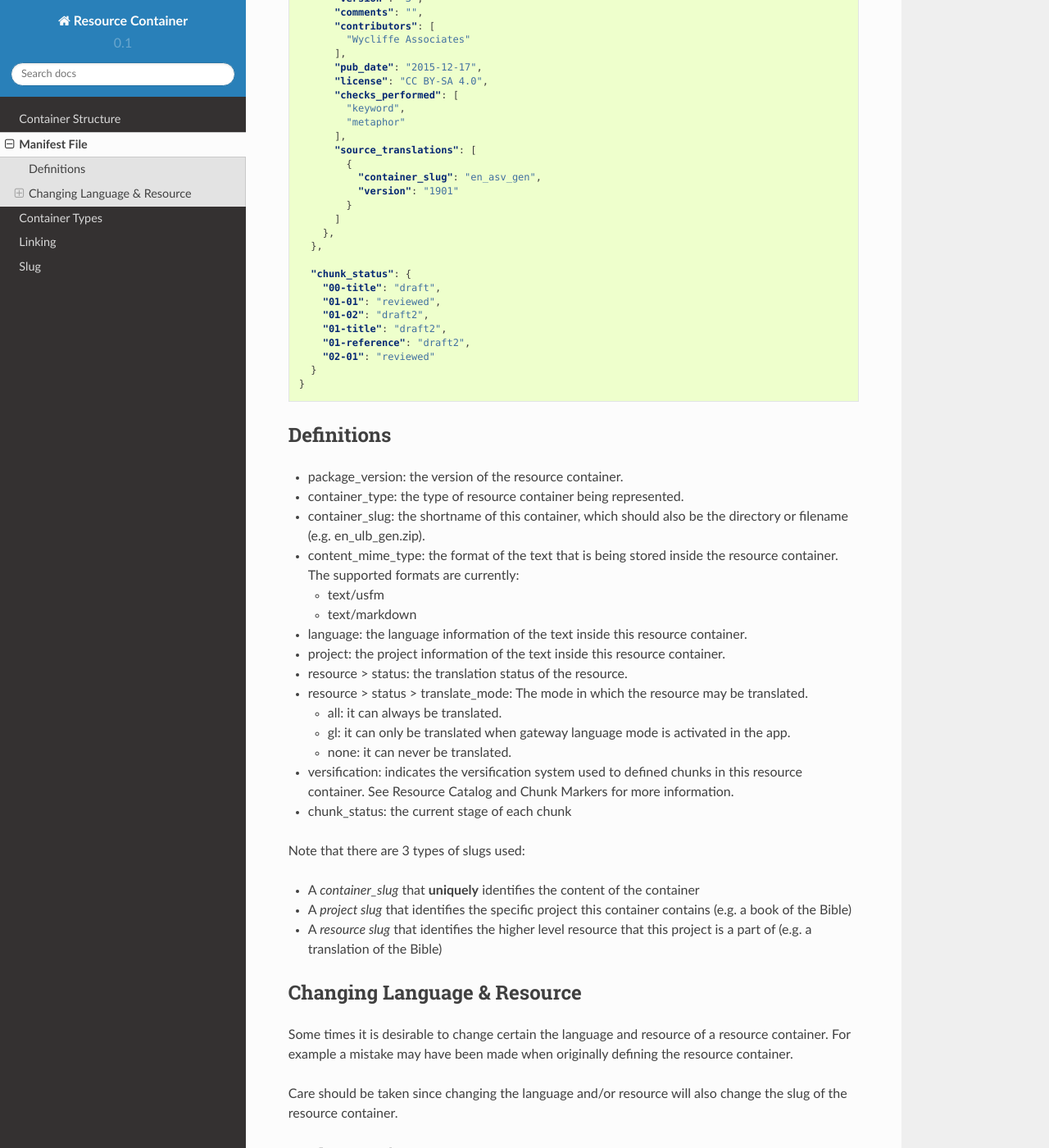
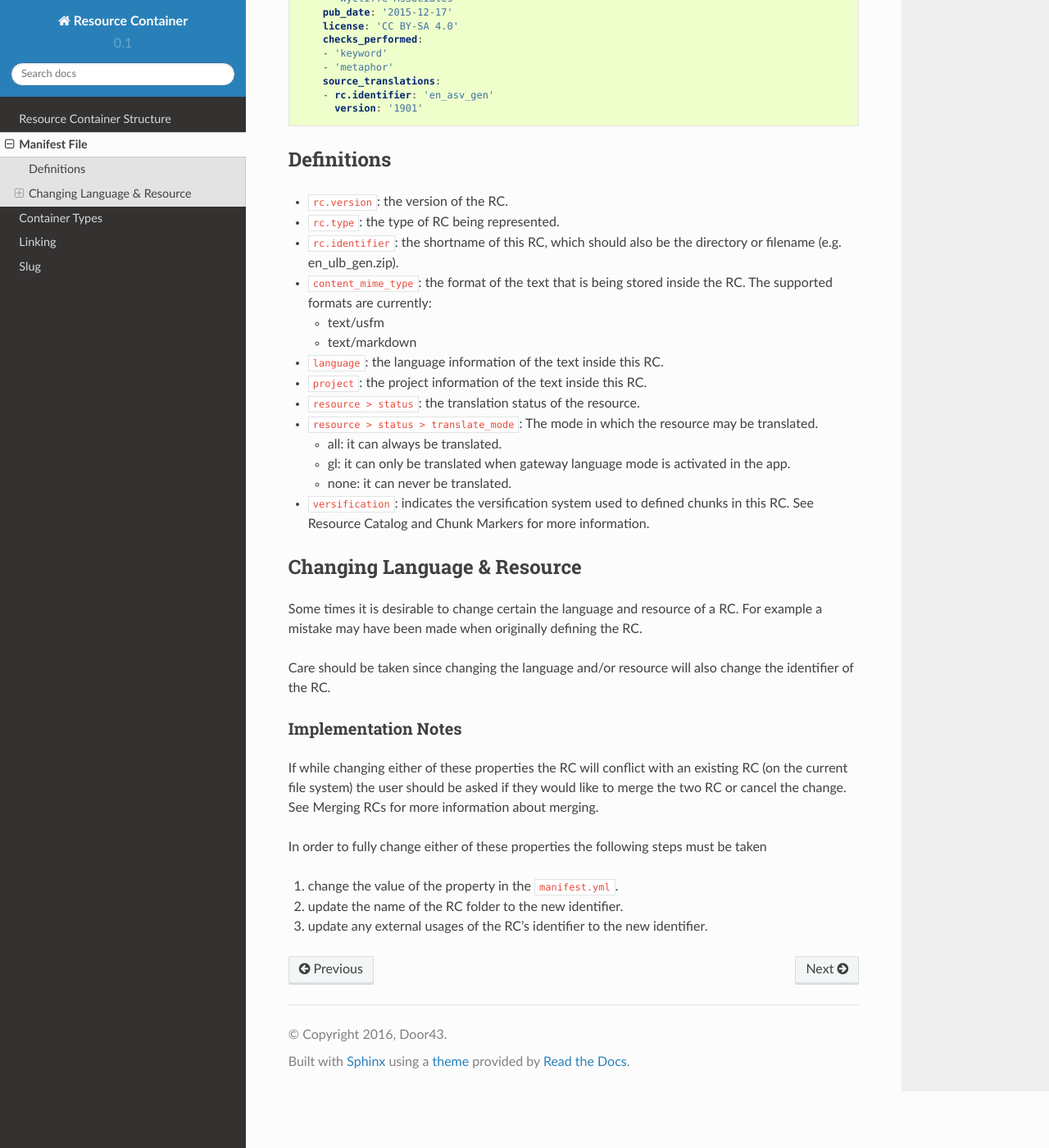
Before and after one commit to unfoldingWord-dev/Resource-Container, a Sphinx documentation site: the page built from docs/manifest.rst, in a window 1280 px wide and 1400 px high, scrolled down 927 px. Shown: the whole window at 82% size. Built offline with Sphinx 7.4.7 and the Read the Docs theme 2.0.0, drawn with Linux system fonts in a browser that asks for light colours; some of the changed text lies outside the part shown.

Commit message:
fixes #15, updated references of resource containers to RC, updated references to slugs

```diff
--- a/docs/container_types.rst
+++ b/docs/container_types.rst
@@ -143,7 +143,7 @@ The video mime type should be specified in the config.yml.
 Help (help)
 -----------
 
-A helpful resource to supplement chunks in a book. e.g. notes or questions. Currently all help resource containers must use the markdown format.
+A helpful resource to supplement chunks in a book. e.g. notes or questions. Currently all help RCs must use the markdown format.
 
 Each chunk contains one or more helps which correlate to the corresponding chunk in a book resource:
 
@@ -212,7 +212,7 @@ Examples are tricky because a dict may be referenced by many different resources
 Manual (man)
 ------------
 
-A user manual. For now manual resource containers must use the markdown format.
+A user manual. For now manual RCs must use the markdown format.
 
 Manuals are a collection of modules (articles):
 
--- a/docs/manifest.rst
+++ b/docs/manifest.rst
@@ -6,119 +6,90 @@ Manifest File
 
 Resource Containers (RCs) have a manifest.yml that describes it's content and structure.
 
-.. code-block:: json
+.. code-block:: yaml
 
-    {
-      "package_version": "0.2",
-      "container_type": "book",
-      "container_slug": "en_ulb_gen_book",
-      "modified_at": 20151222120130,
-      "content_mime_type": "text/usfm",
-      "versification": "kjv",
+    ---
+    rc.version: '0.2'
+    rc.type: 'book'
+    rc.identifier: 'en_ulb_gen_book'
 
-      "language": {
-        "ietf": "en",
-        "name": "English",
-        "dir": "ltr"
-      },
+    content_mime_type: 'text/usfm'
+    modified_at: 20151222120130
+    versification: 'kjv'
 
-      "project": {
-        "slug": "gen",
-        "name": "Genesis",
-        "desc": "",
-        "icon": "",
-        "sort": 1,
-        "categories": [
-          "bible-ot"
-        ]
-      },
+    language:
+      ietf: 'en'
+      name: 'English'
+      dir: 'ltr'
 
-      "resource": {
-        "slug": "ulb",
-        "name": "Unlocked Literal Bible",
-        "translate_mode": "all",
-        "status": {
-          "checking_entity": [
-            "Wycliffe Associates"
-          ],
-          "checking_level": "3",
-          "version": "3",
-          "comments": "",
-          "contributors": [
-            "Wycliffe Associates"
-          ],
-          "pub_date": "2015-12-17",
-          "license": "CC BY-SA 4.0",
-          "checks_performed": [
-            "keyword",
-            "metaphor"
-          ],
-          "source_translations": [
-            {
-              "container_slug": "en_asv_gen",
-              "version": "1901"
-            }
-          ]
-        },
-      },
+    project:
+      slug: 'gen'
+      name: 'Genesis'
+      desc: ''
+      icon: ''
+      sort: 1
+      categories:
+      - 'bible-ot'
 
-      "chunk_status": {
-        "00-title": "draft",
-        "01-01": "reviewed",
-        "01-02": "draft2",
-        "01-title": "draft2",
-        "01-reference": "draft2",
-        "02-01": "reviewed"
-      }
-    }
-
+    resource:
+      slug: 'ulb'
+      name: 'Unlocked Literal Bible'
+      translate_mode: 'all'
+      status:
+        checking_entity:
+        - 'Wycliffe Associates'
+        checking_level: '3'
+        version: '3'
+        comments: ''
+        contributors:
+        - 'Wycliffe Associates'
+        pub_date: '2015-12-17'
+        license: 'CC BY-SA 4.0'
+        checks_performed:
+        - 'keyword'
+        - 'metaphor'
+        source_translations:
+        - rc.identifier: 'en_asv_gen'
+          version: '1901'
 
 .. _manifest-definitions:
 Definitions
 -----------
 
-- package_version: the version of the resource container.
-- container_type: the type of resource container being represented.
-- container_slug: the shortname of this container, which should also be the directory or filename (e.g. en_ulb_gen.zip).
-- content_mime_type: the format of the text that is being stored inside the resource container. The supported formats are currently:
+- ``rc.version``: the version of the RC.
+- ``rc.type``: the type of RC being represented.
+- ``rc.identifier``: the shortname of this RC, which should also be the directory or filename (e.g. en_ulb_gen.zip).
+- ``content_mime_type``: the format of the text that is being stored inside the RC. The supported formats are currently:
 
   - text/usfm
   - text/markdown
 
-- language: the language information of the text inside this resource container.
-- project: the project information of the text inside this resource container.
-- resource > status: the translation status of the resource.
-- resource > status > translate_mode: The mode in which the resource may be translated.
+- ``language``: the language information of the text inside this RC.
+- ``project``: the project information of the text inside this RC.
+- ``resource > status``: the translation status of the resource.
+- ``resource > status > translate_mode``: The mode in which the resource may be translated.
 
   - all: it can always be translated.
   - gl: it can only be translated when gateway language mode is activated in the app.
   - none: it can never be translated.
 
-- versification: indicates the versification system used to defined chunks in this resource container. See Resource Catalog and Chunk Markers for more information.
-- chunk_status: the current stage of each chunk
-
-Note that there are 3 types of slugs used:
-
-- A *container_slug* that **uniquely** identifies the content of the container
-- A *project slug* that identifies the specific project this container contains (e.g. a book of the Bible)
-- A *resource slug* that identifies the higher level resource that this project is a part of (e.g. a translation of the Bible)
-
+- ``versification``: indicates the versification system used to defined chunks in this RC. See Resource Catalog and Chunk Markers for more information.
 
 .. _manifest-changing-lang:
 Changing Language & Resource
-------------------------------
+----------------------------
 
-Some times it is desirable to change certain the language and resource of a resource container. For example a mistake may have been made when originally defining the resource container.
+Some times it is desirable to change certain the language and resource of a RC. For example a mistake may have been made when originally defining the RC.
 
-Care should be taken since changing the language and/or resource will also change the slug of the resource container.
+Care should be taken since changing the language and/or resource will also change the identifier of the RC.
 
 Implementation Notes
 ~~~~~~~~~~~~~~~~~~~~
 
-If while changing either of these properties the resource container will conflict with an existing resource container (on the current file system) the user should be asked if they would like to merge the two resource containers or cancel the change. See Merging Resource Containers for more information about merging.
+If while changing either of these properties the RC will conflict with an existing RC (on the current file system) the user should be asked if they would like to merge the two RC or cancel the change. See Merging RCs for more information about merging.
 
 In order to fully change either of these properties the following steps must be taken
 
-1. change the value of the property in the package.json.
-2. update the name of the resource container folder to the new slug.
-3. update any external usages of the resource container's slug to the new slug.
+1. change the value of the property in the ``manifest.yml``.
+2. update the name of the RC folder to the new identifier.
+3. update any external usages of the RC's identifier to the new identifier.
```
Also changed, not shown: docs/linking.rst (+7 -7 lines), docs/structure.rst (+12 -12 lines).
